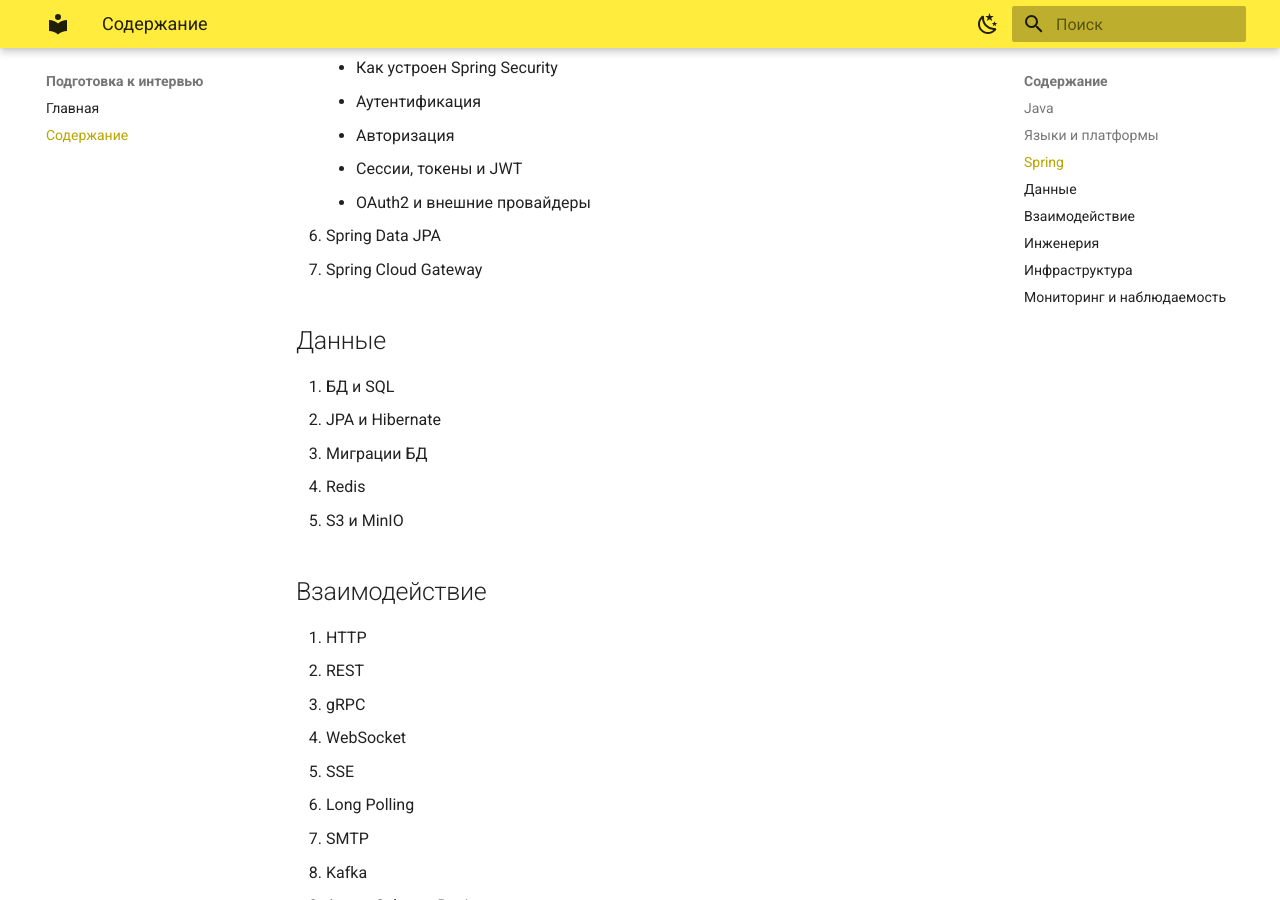
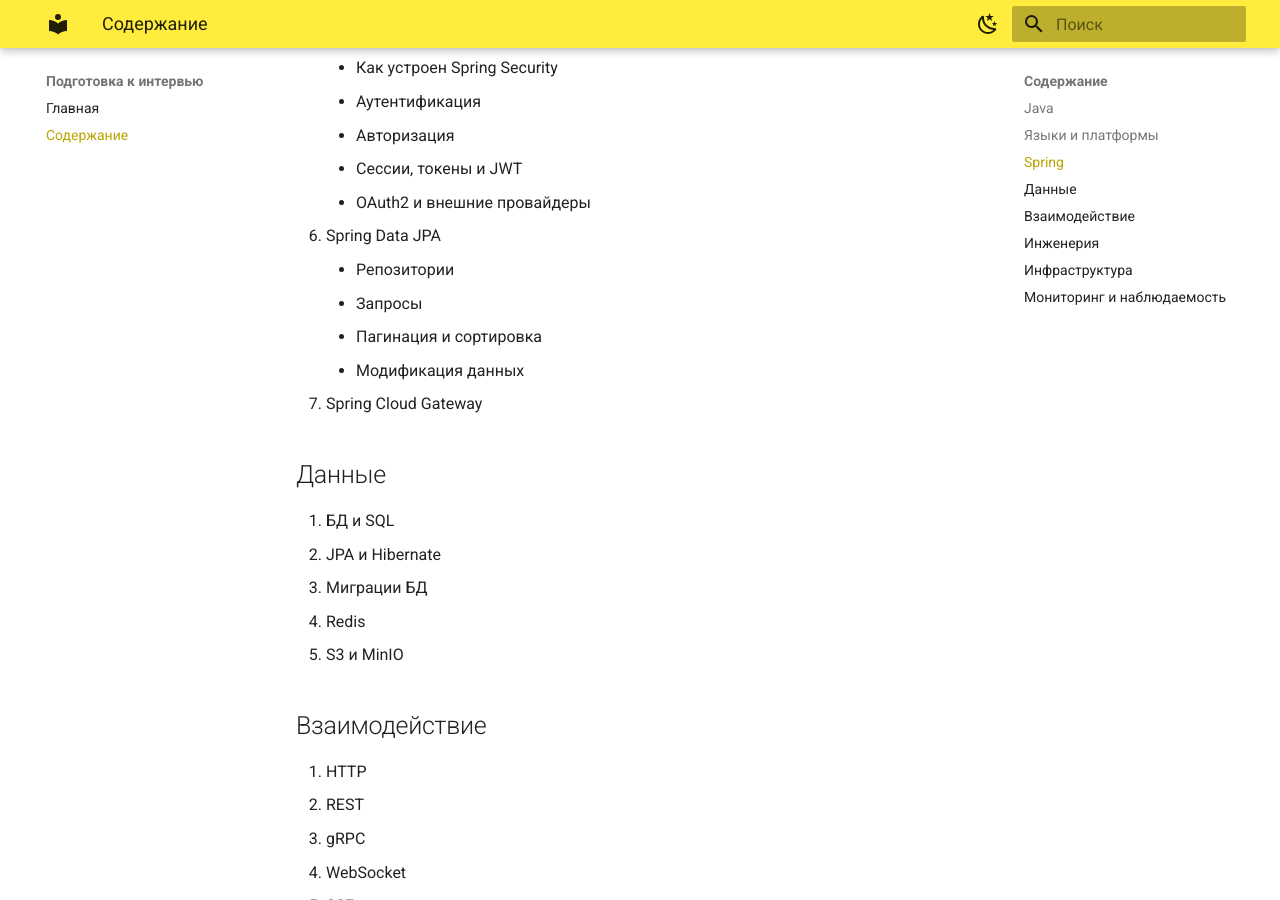
Before and after one commit to artem961/java-backend-notes, an MkDocs documentation site: the page built from docs/contents.md, in a window 1280 px wide and 900 px high, scrolled down 2640 px. Built offline with MkDocs 1.6.1 and Material for MkDocs 9.7.7, drawn with Linux system fonts in a browser that asks for light colours.

Commit message:
Определить состав раздела Spring Data JPA
Четыре темы: репозитории, запросы, пагинация и модификация данных.
Сам JPA разбирается отдельным разделом.

```diff
--- a/docs/contents.md
+++ b/docs/contents.md
@@ -83,6 +83,10 @@
     - Сессии, токены и JWT
     - OAuth2 и внешние провайдеры
 14. Spring Data JPA
+    - Репозитории
+    - Запросы
+    - Пагинация и сортировка
+    - Модификация данных
 15. Spring Cloud Gateway
 
 ## Данные
```
